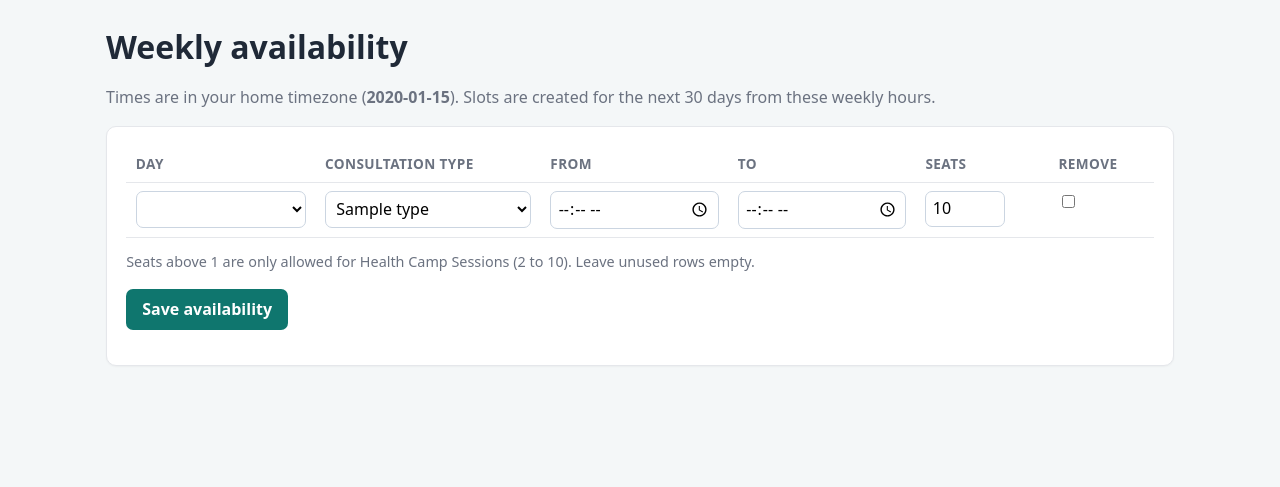
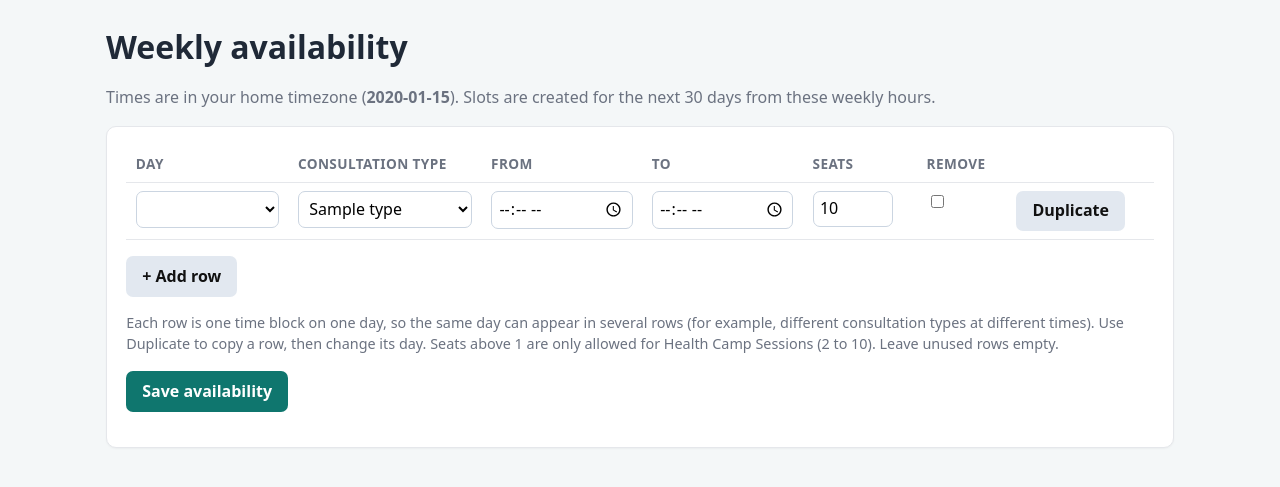
Before and after one commit to Akshay4678/MediSlot-Capstone, a Flask app: template web/templates/doctor/availability.html in a window 1280 px wide. Shown: the part 49-536 px from the top of the page. Run offline with Flask 3, Linux system fonts and the light colour scheme; the template is opened without the code that fills it: most values are stand-ins (such as "Sample title", 1, 10 or a date in 2020).

Commit message:
milestone3 fix a2

```diff
--- a/web/templates/doctor/availability.html
+++ b/web/templates/doctor/availability.html
@@ -5,9 +5,12 @@
 <p class="muted">Times are in your home timezone (<strong>{{ timezone }}</strong>). Slots are created for the next 30 days from these weekly hours.</p>
 <div class="card">
   {% if not types %}<p class="muted">Add a <a href="{{ url_for('doctor.types') }}">consultation type</a> first.</p>{% endif %}
-  <form method="post"><input type="hidden" name="csrf_token" value="{{ csrf_token() }}"><input type="hidden" name="row_count" value="{{ rows|length }}">
+  <form method="post"><input type="hidden" name="csrf_token" value="{{ csrf_token() }}"><input type="hidden" id="row_count" name="row_count" value="{{ rows|length }}">
     <table>
-      <tr><th>Day</th><th>Consultation type</th><th>From</th><th>To</th><th>Seats</th><th>Remove</th></tr>
+      <thead>
+        <tr><th>Day</th><th>Consultation type</th><th>From</th><th>To</th><th>Seats</th><th>Remove</th><th></th></tr>
+      </thead>
+      <tbody id="rows">
       {% for r in rows %}{% set i = loop.index0 %}
       <tr>
         <td><input type="hidden" name="p{{ i }}_id" value="{{ r.availability_id or '' }}">
@@ -17,10 +20,82 @@
         <td><input name="p{{ i }}_end" type="time" value="{{ r.end_time }}"></td>
         <td><input name="p{{ i }}_capacity" type="number" min="1" max="10" value="{{ r.capacity }}" style="max-width:80px"></td>
         <td>{% if r.availability_id %}<input type="checkbox" name="p{{ i }}_remove" style="width:auto">{% endif %}</td>
+        <td class="nowrap">
+          <button type="button" class="secondary" data-action="dup" title="Copy this row so you can change the day or time">Duplicate</button>
+          {% if not r.availability_id %}<button type="button" class="secondary" data-action="del" title="Delete this unsaved row">&times;</button>{% endif %}
+        </td>
       </tr>{% endfor %}
+      </tbody>
     </table>
-    <p class="muted small">Seats above 1 are only allowed for Health Camp Sessions (2 to 10). Leave unused rows empty.</p>
+
+    <p class="actions">
+      <button type="button" class="secondary" id="add-row">+ Add row</button>
+    </p>
+    <p class="muted small">Each row is one time block on one day, so the same day can appear in several rows (for example, different consultation types at different times). Use Duplicate to copy a row, then change its day. Seats above 1 are only allowed for Health Camp Sessions (2 to 10). Leave unused rows empty.</p>
     <p><button type="submit">Save availability</button></p>
   </form>
 </div>
+
+<template id="row-tpl">
+  <tr>
+    <td><input type="hidden" name="p__I___id" value="">
+      <select name="p__I___day"><option value=""></option>{% for n, name in days %}<option value="{{ n }}">{{ name }}</option>{% endfor %}</select></td>
+    <td><select name="p__I___type"><option value=""></option>{% for t in types %}<option value="{{ t.consultation_type_id }}">{{ t.type_name }}</option>{% endfor %}</select></td>
+    <td><input name="p__I___start" type="time" value=""></td>
+    <td><input name="p__I___end" type="time" value=""></td>
+    <td><input name="p__I___capacity" type="number" min="1" max="10" value="1" style="max-width:80px"></td>
+    <td></td>
+    <td class="nowrap">
+      <button type="button" class="secondary" data-action="dup" title="Copy this row so you can change the day or time">Duplicate</button>
+      <button type="button" class="secondary" data-action="del" title="Delete this unsaved row">&times;</button>
+    </td>
+  </tr>
+</template>
+
+<script>
+(function () {
+  var body = document.getElementById('rows');
+  var tpl = document.getElementById('row-tpl');
+  var count = document.getElementById('row_count');
+  var next = parseInt(count.value, 10) || 0;
+  var fields = ['day', 'type', 'start', 'end', 'capacity'];
+
+  function field(row, name) {
+    return row.querySelector('[name$="_' + name + '"]');
+  }
+
+  function addRow(source) {
+    var holder = document.createElement('tbody');
+    holder.innerHTML = tpl.innerHTML.replace(/__I__/g, String(next)).trim();
+    var row = holder.firstElementChild;
+    if (source) {
+      fields.forEach(function (name) {
+        field(row, name).value = field(source, name).value;
+      });
+      source.parentNode.insertBefore(row, source.nextSibling);
+    } else {
+      body.appendChild(row);
+    }
+    next += 1;
+    // row_count is the highest index + 1; gaps left by deleted rows are skipped by the server.
+    count.value = String(next);
+    return row;
+  }
+
+  document.getElementById('add-row').addEventListener('click', function () {
+    addRow(null);
+  });
+
+  body.addEventListener('click', function (event) {
+    var button = event.target.closest('button[data-action]');
+    if (!button) { return; }
+    var row = button.closest('tr');
+    if (button.getAttribute('data-action') === 'dup') {
+      addRow(row);
+    } else if (button.getAttribute('data-action') === 'del') {
+      row.parentNode.removeChild(row);
+    }
+  });
+})();
+</script>
 {% endblock %}
```
